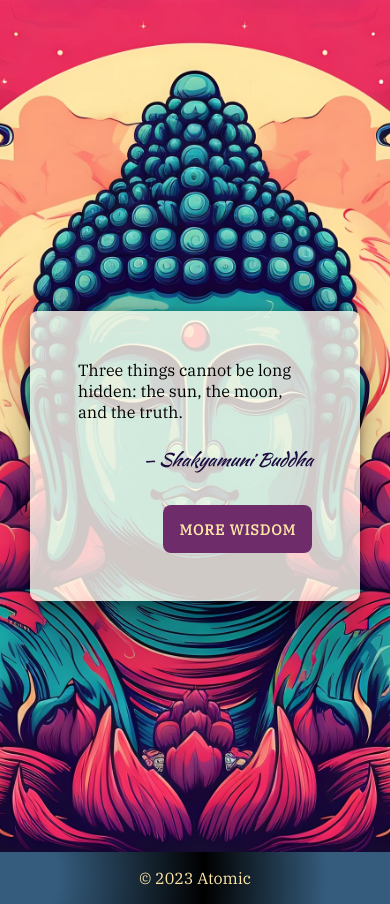
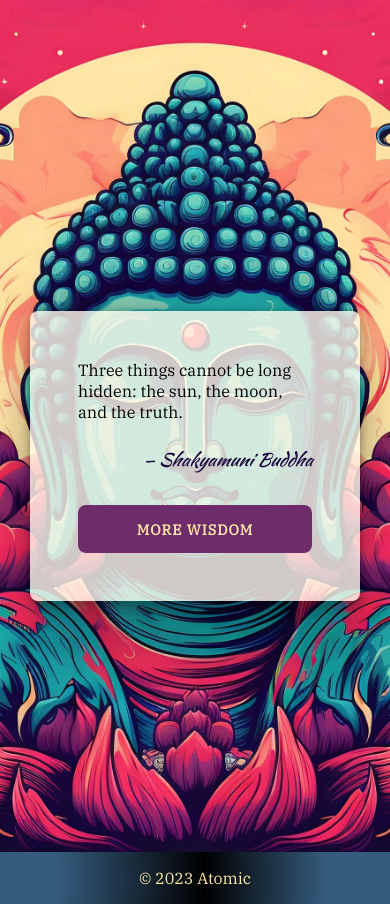
Before and after one commit to tripdog/quotes-app, a React (Create React App) app: page / in a window 390 px wide. Built offline with nearby package versions, Linux system fonts and the light colour scheme.

Commit message:
button width 100 percent at mobile

```diff
--- a/src/App.css
+++ b/src/App.css
@@ -127,4 +127,7 @@ button:hover{
   body{
     background-position-x: 50%;
   }
+  button{
+    width: 100%;
+  }
 }
```
